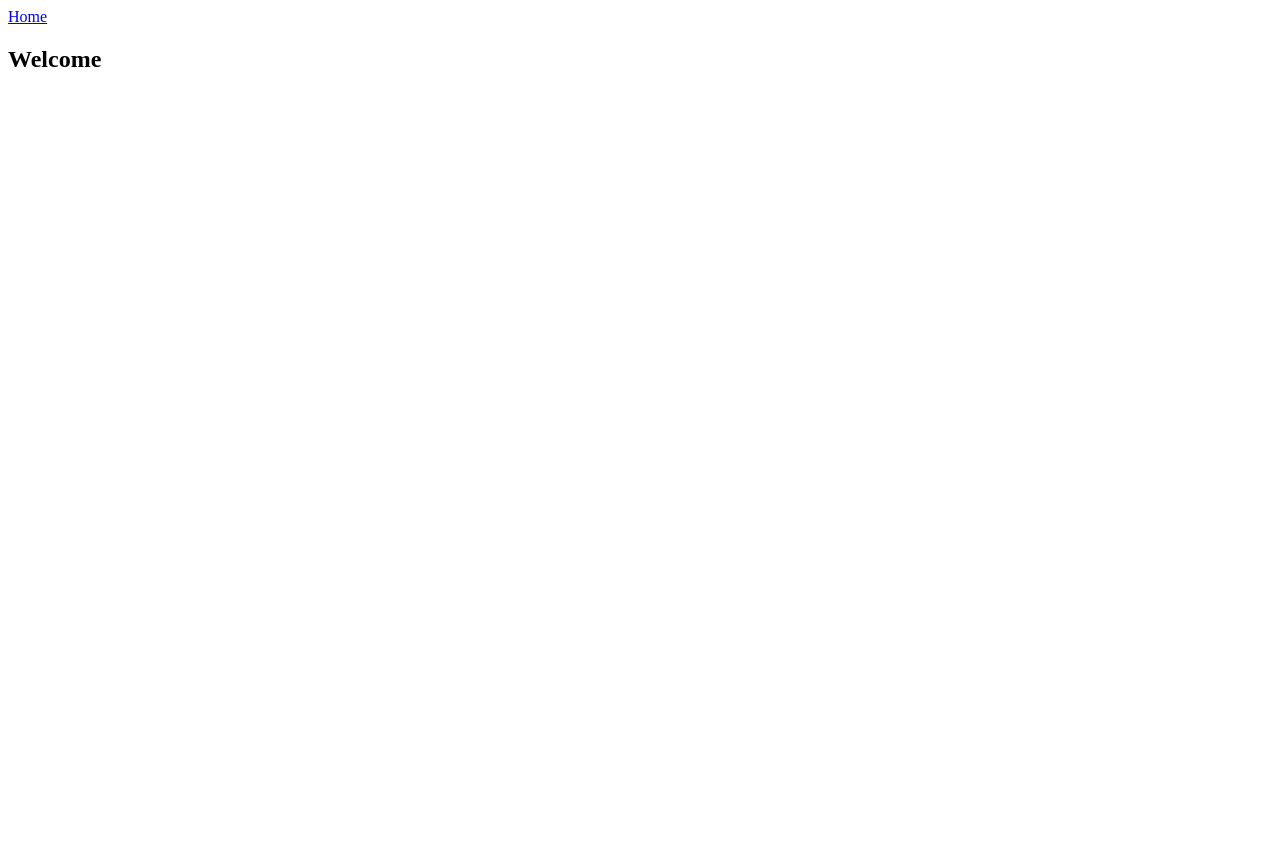
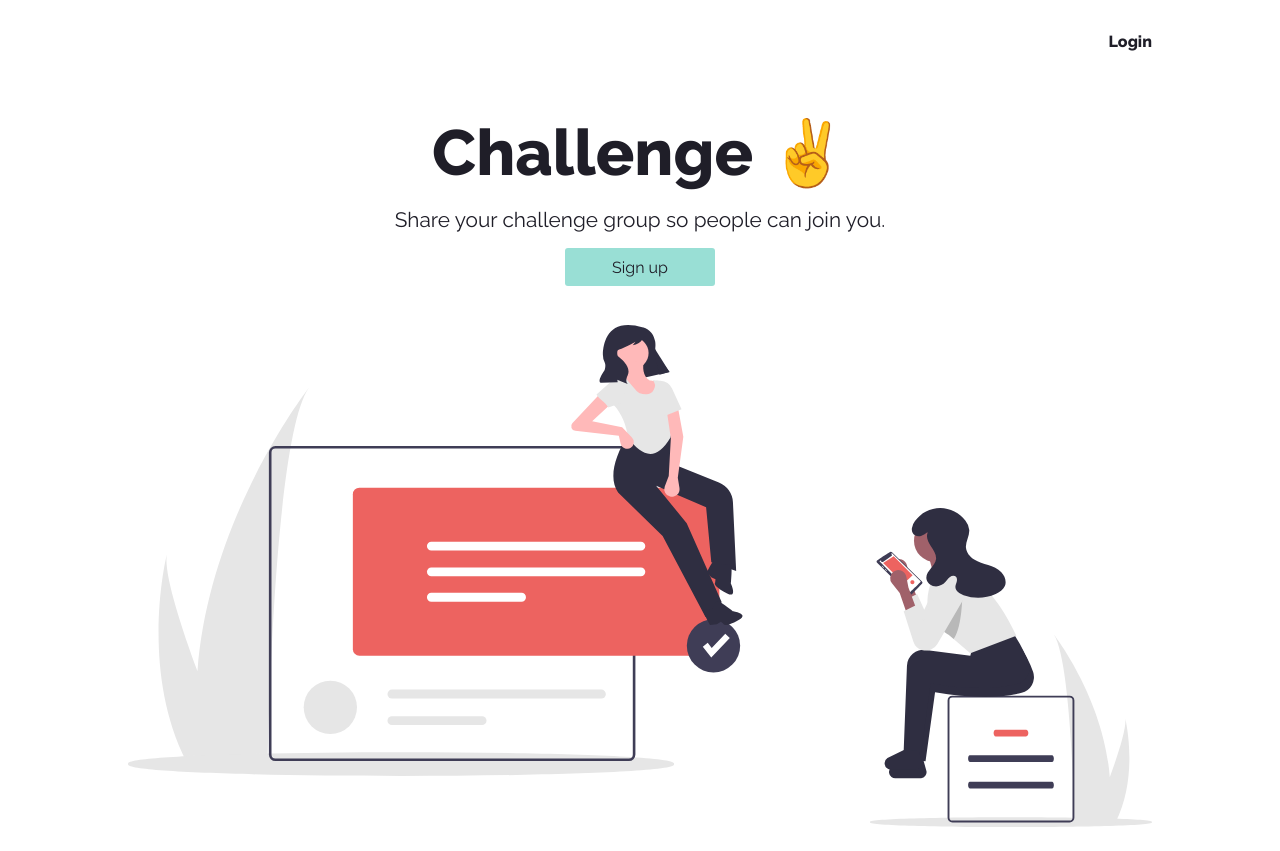
Before and after one commit to karolinedealencar/challenge, a React (Create React App) app: page / in a window 1280 px wide. Before the commit the page ends 800 px from the top, so only its background shows below. Built offline with nearby package versions, Linux system fonts and the light colour scheme.

Commit message:
add home page

```diff
--- a/src/App.js
+++ b/src/App.js
@@ -1,21 +1,17 @@
 import React from "react";
-import { Router, Link } from "@reach/router";
+import { Router } from "@reach/router";
+
+import Nav from './components/nav'
+import Home from './pages/home'
 
 const App = () => (
-  <div>
-    <nav>
-      <Link to="/">Home</Link>
-    </nav>
+  <>
+    <Nav />
+
     <Router>
       <Home path="/" />
     </Router>
-  </div>
-);
-
-const Home = () => (
-  <div>
-    <h2>Welcome</h2>
-  </div>
+  </>
 );
 
 export default App
--- /dev/null
+++ b/src/components/intro/index.css
@@ -0,0 +1,56 @@
+.intro {
+    min-height: 100vh;
+    width: 80%;
+    margin: 0 auto;
+    padding-top: 4rem;
+
+    display: flex;
+    flex-direction: column;
+    align-items: center;
+
+    text-align: center;
+}
+
+.intro__title {
+    margin: 0;
+    font-size: 4rem;
+}
+
+.intro__description {
+    margin: 1rem 0;
+    font-size: 1.3rem;
+}
+
+.intro__link {
+    display: block;
+    max-width: 150px;
+    margin: 0 auto;
+    padding: .6rem 1rem;
+
+    color: #1F1E28;
+    text-decoration: none;
+
+    background-color: #99DFD5;
+    border-radius: 3px;
+
+    transition: .2s ease-in-out;
+}
+
+.intro__link:hover {
+    opacity: .5;
+}
+
+.intro__img {
+    margin-top: 2.4rem;
+}
+
+@media (max-width: 495px) {
+    .intro__title {
+        font-size: 2.4rem;
+    }
+
+    .intro__description {
+        font-size: 1rem;
+    }
+
+}
--- /dev/null
+++ b/src/components/intro/index.js
@@ -0,0 +1,23 @@
+import React from "react";
+import { Link } from "@reach/router";
+
+import "./index.css"
+
+const Intro = () => (
+    <main className="intro">
+        <div>
+            <h1 className="intro__title">Challenge <span role="img" aria-label="Victory Hand">✌️</span></h1>
+            <p className="intro__description">
+                Share your challenge group so people can join you.
+            </p>
+            <Link className="intro__link" to="/sign-up">
+                Sign up
+            </Link>
+        </div>
+        <div className="intro__img">
+            <img src="share.svg" alt="Two girls sharing content" />
+        </div>
+    </main>
+);
+
+export default Intro
--- /dev/null
+++ b/src/components/nav/index.css
@@ -0,0 +1,23 @@
+.nav {
+    width: 80%;
+    margin: 0 auto;
+    display: flex;
+    justify-content: flex-end;
+}
+
+.nav__list {
+    margin: 0;
+    padding-left: 0;
+    list-style: none;
+}
+
+.nav__link {
+    color: #1F1E28;
+    font-weight: 800;
+    text-decoration: none;
+    transition: .2s ease-in-out;
+}
+
+.nav__link:hover {
+    opacity: .5;
+}
--- /dev/null
+++ b/src/components/nav/index.js
@@ -0,0 +1,21 @@
+import React from "react";
+import { Link } from "@reach/router";
+
+import "./index.css"
+
+const Nav = () => (
+    <nav className="nav">
+        <ul className="nav__list">
+            <li className="nav__item">
+                <Link
+                    className="nav__link"
+                    to="/login"
+                >
+                    Login
+                </Link>
+            </li>
+        </ul>
+    </nav>
+);
+
+export default Nav
--- /dev/null
+++ b/src/index.css
@@ -0,0 +1,16 @@
+@import url('https://fonts.googleapis.com/css2?family=Raleway:wght@400;800&display=swap');
+
+* {
+    box-sizing: border-box;
+}
+
+body {
+    color: #1F1E28;
+    font-family: 'Raleway', sans-serif;
+    margin: 0;
+    padding-top: 2rem;
+}
+
+img {
+    width: 100%;
+}
--- a/src/index.js
+++ b/src/index.js
@@ -1,6 +1,7 @@
 import React from 'react';
 import ReactDOM from 'react-dom';
 import App from './App';
+import "./index.css"
 import * as serviceWorker from './serviceWorker';
 
 ReactDOM.render(
--- /dev/null
+++ b/src/pages/home.js
@@ -0,0 +1,11 @@
+import React from "react";
+
+import Intro from '../components/intro'
+
+const Home = () => (
+    <>
+        <Intro />
+    </>
+);
+
+export default Home
```
Also changed, not shown: public/share.svg (added).
